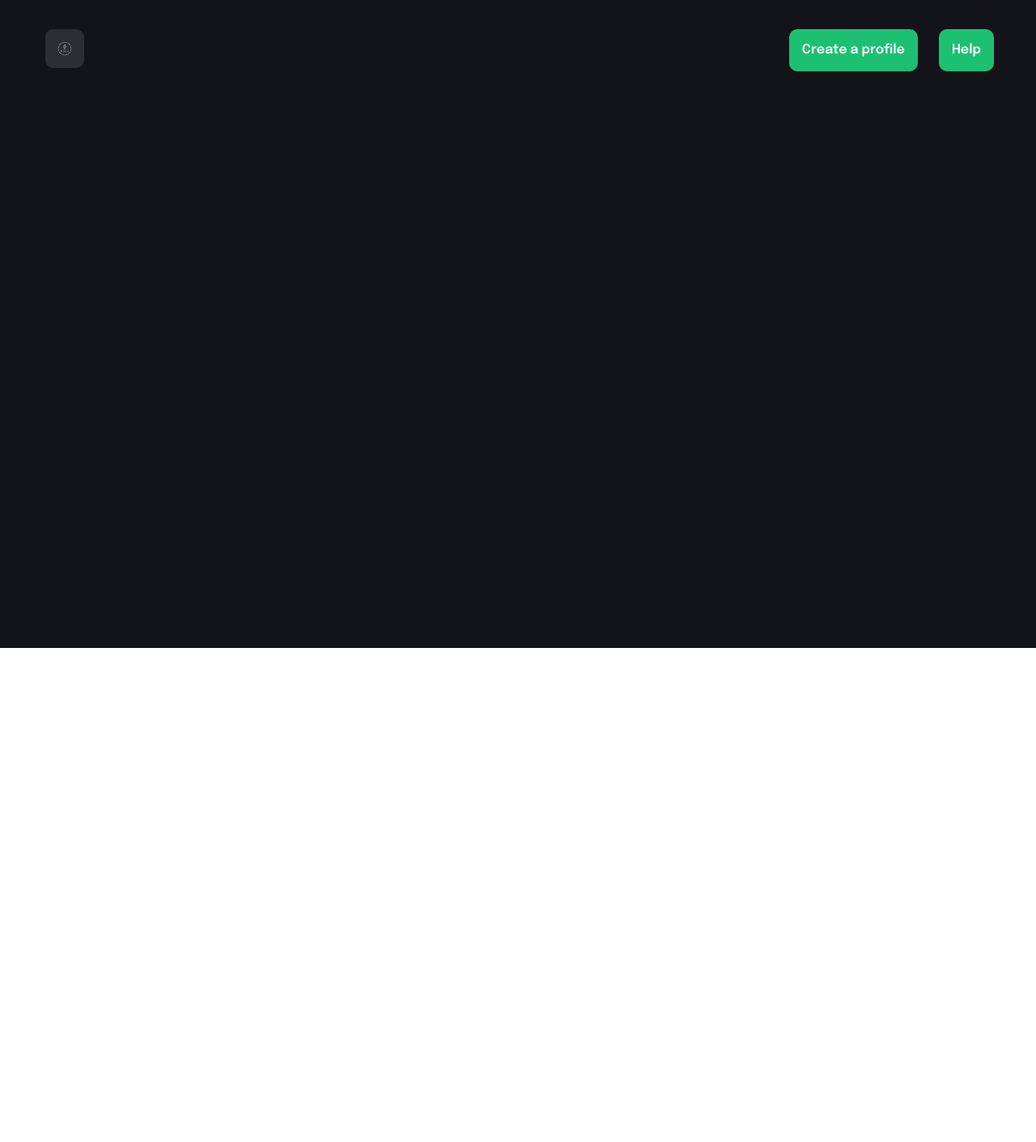
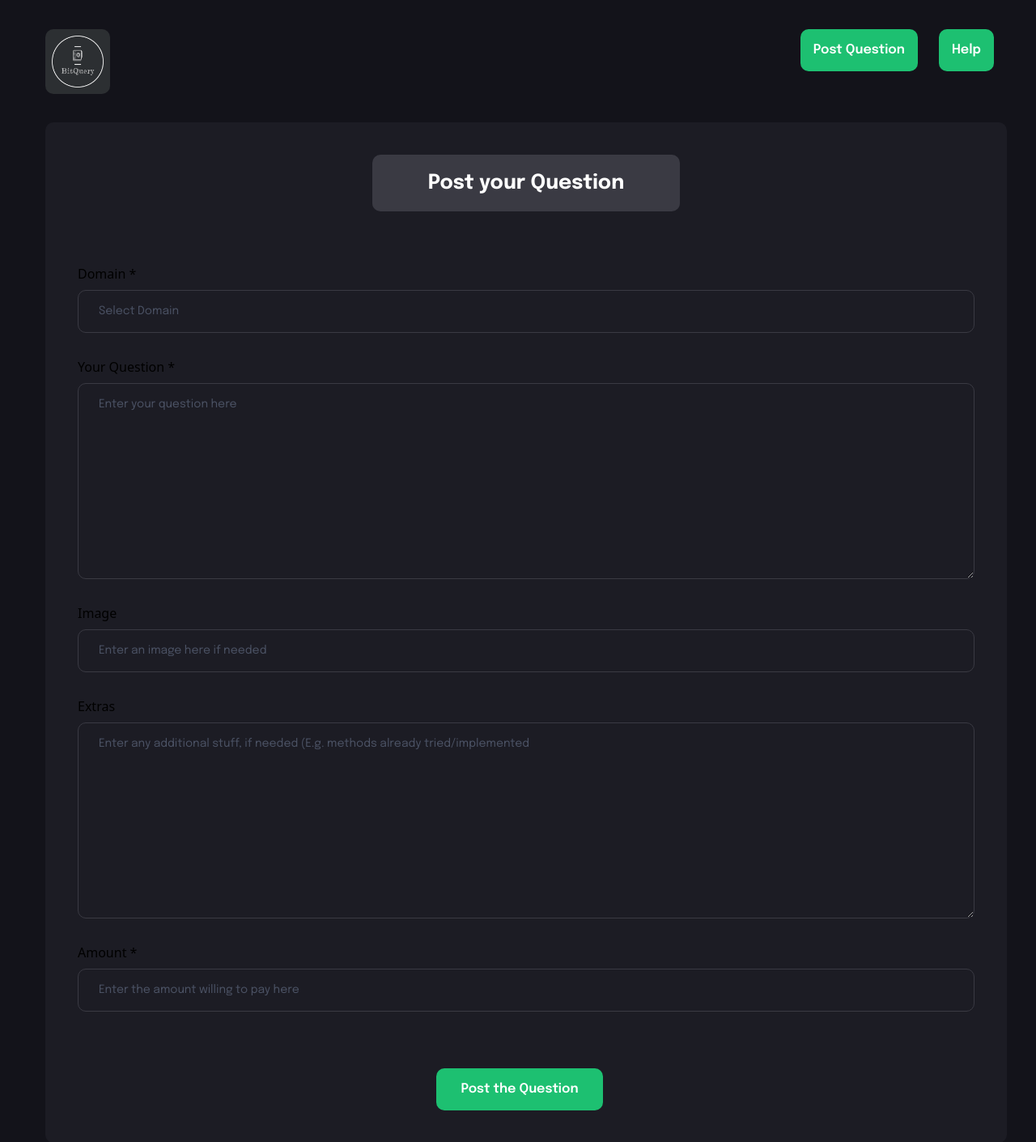
Before and after one commit to rishitabura/BitQuery, a React (Vite) app in the folder client/: page /post-question in a window 1280 px wide. Shown: the top 1410 px of the page at 81% size. Before the commit the page ends 800 px from the top, so only its background shows below. Built offline with nearby package versions, Linux system fonts and the light colour scheme; what @thirdweb-dev/react would draw is missing.

Commit message:
added the post Question page frontend. Still have to work on that contract in order to connect

```diff
--- a/client/src/App.jsx
+++ b/client/src/App.jsx
@@ -2,7 +2,10 @@ import React from 'react'
 import {Route , Routes } from 'react-router-dom';
 
 import { Navbar} from './components';    {/*removed sidebar */}
-import { CampaignDetails, CreateCampaign, Home, Profile} from './pages';
+import { CampaignDetails, CreateCampaign, Home, Profile, PostQuestion } from './pages';
+// * Added the PostQuestion page
+// TODO: Remove the Campaign related pages
+
 const App = () => {
   return (
     <div className="relative sm:-8 p-4 bg-[#13131a] min-h-screen flex flex-row">
@@ -21,7 +24,14 @@ const App = () => {
         <Navbar />
 
         <Routes>
-          <Route path="/" element={<Home />} />
+        <Route path="/" element={<Home />} />
+          <Route path="/profile" element={<Profile />} />
+          <Route path="/create-campaign" element={<CreateCampaign />} />
+          // TODO: Remove the create campaign path as well as the campaign details path
+          <Route path="/post-question" element={<PostQuestion />} />
+          // * Added the post question route
+          <Route path="/campaign-details/:id" element={<CampaignDetails />} />
+
         </Routes>
       </div>
     </div>
--- a/client/src/components/About.jsx
+++ b/client/src/components/About.jsx
@@ -33,7 +33,8 @@ const About = () => {
         {/* Added a button in the about page as well*/}
         <CustomButton
               btnType="button"
-              title={address ? "Create a profile" : "Connect"}
+              title={address ? "Post Question" : "Create profile"}
+              // TODO: Will have to change this button to match the one on navbar, where if there is an address, the button will show the post question on frontend else it will prompt the user to connect
               styles={address ? "bg-[#1dc071]" : "bg-[#8c6dfd]"}
               handleClick={() => {
                 if (address) navigate("create-campaign");
--- a/client/src/components/CustomButton.jsx
+++ b/client/src/components/CustomButton.jsx
@@ -5,7 +5,7 @@ const CustomButton = ({ btnType, title, handleClick,
   return (
     <button
       type={btnType}
-      className={`font-epilogue font-semibold text-[16px] leading-[26px] text-white min-h-[52px] px-4 rounded-[10px] mr-4 ${styles}`}
+      className={`font-epilogue font-semibold text-[16px] leading-[26px] text-white min-h-[52px] max-h-[0px] px-4 rounded-[10px] mr-4 ${styles}`}
       onClick={handleClick}
     >
       {title}
--- /dev/null
+++ b/client/src/components/FormField.jsx
@@ -0,0 +1,35 @@
+import React from 'react'
+
+const FormField = ({ labelName, placeholder, inputType, isTextArea, value, handleChange }) => {
+  return (
+    <label className='flex-1 w-full flex flex-col'>
+        {labelName && (
+            <span>{labelName}</span>
+        )}
+        {isTextArea ? (
+            <textarea
+                required
+                // {/*// TODO: Add the required keyword only when the field is a required one */}
+                value={value}
+                onChange={handleChange}
+                rows={10}
+                placeholder={placeholder}
+                className='py-[15px] sm:px-[25px] px-[15px] mt-2 outline-none border-[1px] border-[#3a3a43] bg-transparent font-epilogue text-white text-[14px] placeholder:text-[#4b5264] rounded-[10px] sm:min-w-[300px]'
+            />
+        ) : (
+            <input
+                required
+                // {/*// TODO: Add the required keyword only when the field is a required one */}
+                value={value}
+                onChange={handleChange}
+                type={inputType}
+                step="0.0001"
+                placeholder={placeholder}
+                className='py-[15px] sm:px-[25px] px-[15px] mt-2 outline-none border-[1px] border-[#3a3a43] bg-transparent font-epilogue text-white text-[14px] placeholder:text-[#4b5264] rounded-[10px] sm:min-w-[300px]'
+            />
+        )}
+    </label>
+  )
+}
+
+export default FormField
--- a/client/src/components/Navbar.jsx
+++ b/client/src/components/Navbar.jsx
@@ -10,7 +10,7 @@ import { navlinks } from "../constants";
 
 const Icon = ({ styles, name, imgUrl, isActive, disabled, handleClick }) => (
   <div
-    className={`w-[48px] h-[48px] rounded-[10px] ${
+    className={`w-[80px] h-[80px] rounded-[10px] ${
       isActive && isActive == name && "bg-[#2c2f32]"
     } flex justify-center items-center ${
       !disabled && "cursor-pointer"
@@ -18,7 +18,7 @@ const Icon = ({ styles, name, imgUrl, isActive, disabled, handleClick }) => (
     onClick={handleClick}
   >
     {!isActive ? (
-      <img src={imgUrl} alt="fund_logo" className="w-5 h-5" />
+      <img src={imgUrl} alt="fund_logo" className="w-15 h-15" />
     ) : (
       <img
         src={imgUrl}
@@ -36,6 +36,7 @@ const Navbar = () => {
   // const { connect, address } = useStateContext();
 
   const address = "0xabc";
+  // let address; // if we do not give an address, it will change the frontend to show the connect buttons and help buttons
 
   return (
     <div className="flex flex-col-reverse mb-[35px] max-h-[100px] gap-6 mt-5">
@@ -82,10 +83,12 @@ const Navbar = () => {
         <div className="sm:flex hidden flex-row justify-end gap-[10px]">
           <CustomButton
             btnType="button"
-            title={address ? "Create a profile" : "Connect"}
+            title={address ? "Post Question" : "Create profile"}
+            // {/* If the address is present , it means that the user already has a profile, if there is no address, we prompt the user to connect / create a profile */}
             styles={address ? "bg-[#1dc071]" : "bg-[#8c6dfd]"}
             handleClick={() => {
-              if (address) navigate("create-campaign");
+              if (address) navigate("post-question");
+              // * Changed navigation from create campaign to post question
               else "connect()";
             }}
           />
@@ -93,10 +96,11 @@ const Navbar = () => {
           {/* added help button for large devices */}
           <CustomButton
             btnType="button"
-            title={address ? "Help" : "Connect"}
+            title={address ? "Help" : "Help"}
+            // TODO: Have to add a help page for both, if there is an address present as well as if there is no address present.
             styles={address ? "bg-[#1dc071]" : "bg-[#8c6dfd]"}
             handleClick={() => {
-              if (address) navigate("create-campaign");
+              if (address) navigate("help-address");
               else "connect()";
             }}
           />
--- a/client/src/components/index.js
+++ b/client/src/components/index.js
@@ -2,3 +2,4 @@ export {default as Sidebar } from './Sidebar';
 export {default as Navbar } from './Navbar';
 export {default as CustomButton } from './CustomButton';
 export {default as About } from './About';
+export {default as FormField } from './FormField';
--- a/client/src/pages/Home.jsx
+++ b/client/src/pages/Home.jsx
@@ -9,7 +9,6 @@ const Home = () => {
   return (
     <div>
       <div className="flex flex-row justify-center items-center h-[100px] my-50">
-
         {/* This search bar is in the center of the homepage */}
         <div className="lg:flex-1 flex flex-row xl:max-w-[1000px] max-w-[650px] py-2 pl-4 pr-2 h-[52px] bg-[#1c1c24] rounded-[100px]">
           <input
--- /dev/null
+++ b/client/src/pages/PostQuestion.jsx
@@ -0,0 +1,85 @@
+import React, { useState } from 'react';
+import { useNavigate } from 'react-router-dom';
+import { ethers } from 'ethers';
+
+import { CustomButton, FormField } from '../components';
+
+const PostQuestion = () => {
+    const navigate = useNavigate();
+    const [isLoading, setisLoading] = useState(false);
+    const [form, setform] = useState({
+        domain: '',
+        question: '',
+        image: '', // optional
+        extras: '', // optional
+        amount: '',
+    });
+
+    const handleFormFieldChange = (fieldName, e) => {
+        setform({ ...form, [fieldName]: e.target.value })
+    }
+
+    const handleSubmit = (e) => {
+        e.preventDefault();
+
+        console.log(form);
+    };
+
+  return (
+    <div className='bg-[#1c1c24] flex justify-center items-center flex-col rounded-[10px] sm:p-10 p-4'>
+        {isLoading && 'Loader...'} {/*// TODO: still to implement Loader */}
+        <div className='flex justify-center items-center flex-col p-[16px] sm:min-w-[380px] bg-[#3a3a43] rounded-[10px]'>
+            <h1 className='font-epilogue font-bold sm:text-[25px] text-[18px] leading-[38px] text-white'>Post your Question</h1>
+        </div>
+
+        <form onSubmit={handleSubmit} className='w-full mt-[65px] flex flex-col gap-[30px]'>
+            <FormField
+                labelName="Domain *"
+                placeholder="Select Domain"
+                // {/* // TODO: change the input type from text to dropdown */}
+                inputType="text"
+                value={form.domain}
+                handleChange={(e) => handleFormFieldChange('domain', e)}
+            />
+            <FormField
+                labelName="Your Question *"
+                placeholder="Enter your question here"
+                isTextArea
+                value={form.question}
+                handleChange={(e) => handleFormFieldChange('question', e)}
+            />
+            <FormField
+                labelName="Image"
+                placeholder="Enter an image here if needed"
+                // {/* // TODO: change the input type from text to a way to accept images from user's devices */}
+                inputType="url"
+                value={form.image}
+                handleChange={(e) => handleFormFieldChange('image', e)}
+            />
+            <FormField
+                labelName="Extras"
+                placeholder="Enter any additional stuff, if needed (E.g. methods already tried/implemented"
+                isTextArea
+                value={form.extras}
+                handleChange={(e) => handleFormFieldChange('extras', e)}
+            />
+            <FormField
+                labelName="Amount *"
+                placeholder="Enter the amount willing to pay here"
+                inputType="text"
+                value={form.amount}
+                handleChange={(e) => handleFormFieldChange('amount', e)}
+            />
+            <div className='flex justify-center items-center mt-[40px]'>
+                <CustomButton
+                    btnType="submit"
+                    title='Post the Question'
+                    styles='bg-[#1dc071] px-[30px]'
+                />
+            </div>
+        </form>
+    </div>
+  )
+}
+
+export default PostQuestion
--- a/client/src/pages/index.js
+++ b/client/src/pages/index.js
@@ -2,3 +2,5 @@ export {default as Home } from './Home';
 export {default as Profile } from './Profile';
 export {default as CreateCampaign } from './CreateCampaign';
 export {default as CampaignDetails } from './CampaignDetails';
+export {default as PostQuestion } from './PostQuestion';
+// * added export of PostQuestion
```
Also changed, not shown: client/src1/App.jsx (line endings or trailing spaces).
